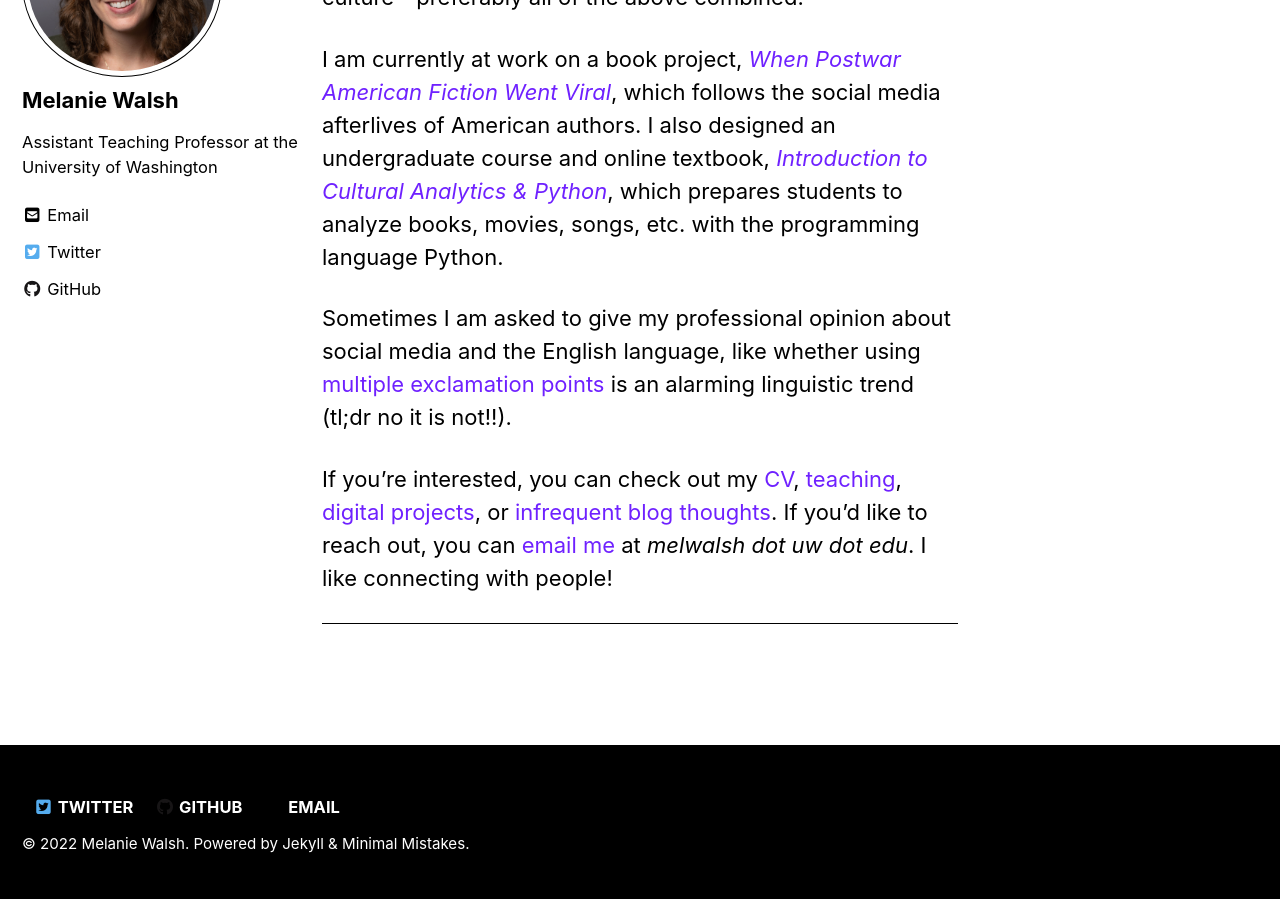
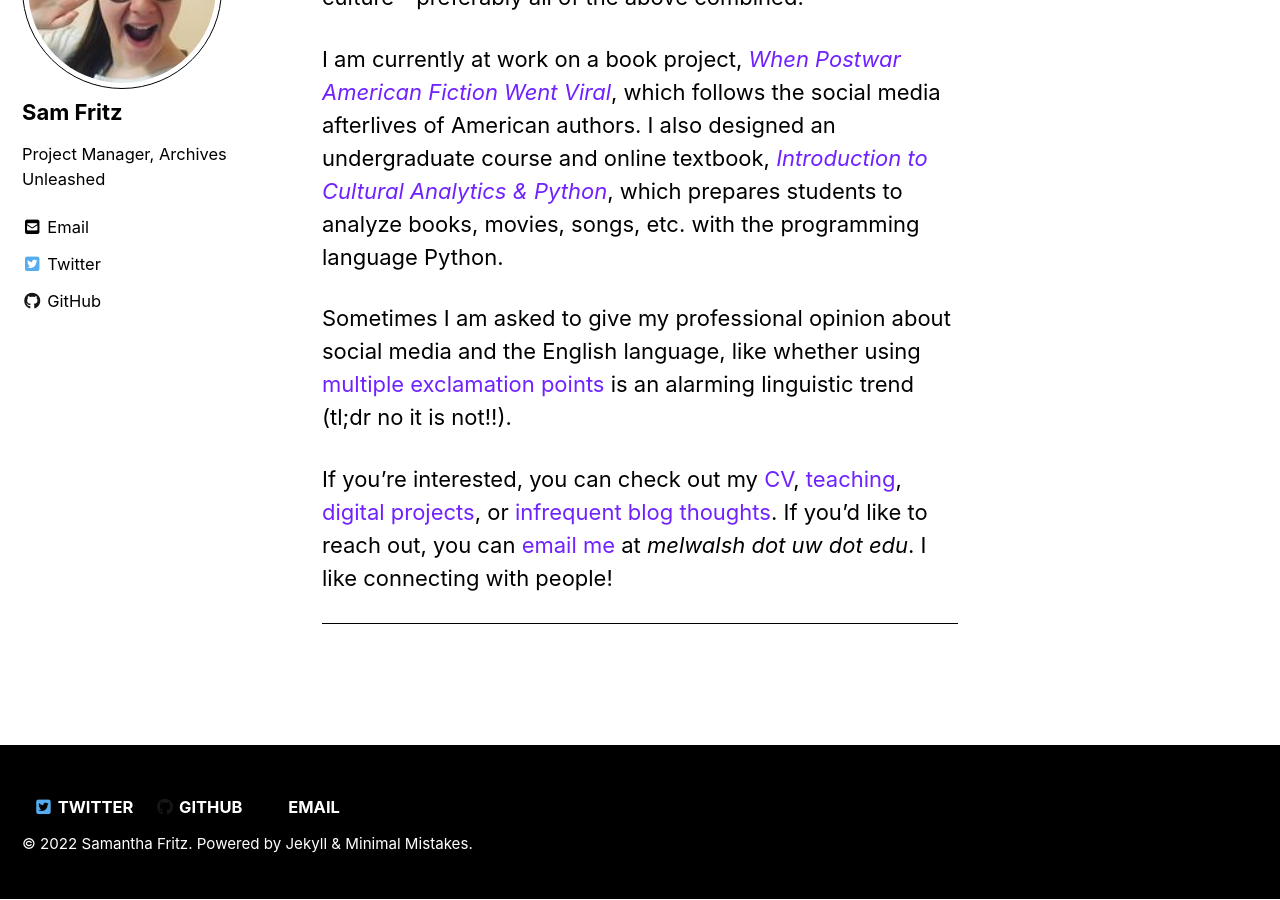
Before and after one commit to SamFritz/sfritzhold.github.io, a Jekyll site: the page built from index.md, in a window 1280 px wide and 900 px high, scrolled down 835 px. Built offline with Jekyll 4.4.1, drawn with Linux system fonts in a browser that asks for light colours; cached includes are drawn as plain includes; nearby versions of some CDN libraries; the list of posts is cut into pages by our own code; some of the changed text lies outside the part shown.

Commit message:
modifications for sam's info

```diff
--- a/_config.yml
+++ b/_config.yml
@@ -15,14 +15,14 @@ minimal_mistakes_skin    : "contrast" # "air", "aqua", "contrast", "dark", "dirt
 
 # Site Settings
 locale                   : "en-US"
-title                    : "Melanie Walsh"
+title                    : "Samantha Fritz"
 title_separator          : "-"
 subtitle                 :  ""
-name                     : "Melanie Walsh"
-description              : "Assistant Teaching Professor at UW iSchool / Digital humanities, cultural analytics, American literature, & social media"
-url                      : melaniewalsh.org
+name                     : "Samantha Fritz"
+description              : "Project Manager, Information Professional"
+url                      : samfritz.github.io
 baseurl                  : # the subpath of your site, e.g. "/blog"
-repository               : melaniewalsh
+repository               : samfritz
 teaser                   : # path of fallback teaser image, e.g. "/assets/images/500x300.png"
 logo                     : # path of logo image to display in the masthead, e.g. "/assets/images/88x88.png"
 masthead_title           : # overrides the website title displayed in the masthead, use " " for no title
@@ -31,7 +31,7 @@ words_per_minute         : 200
 comments:
   provider               : "disqus" # false (default), "disqus", "discourse", "facebook", "staticman", "staticman_v2", "utterances", "custom"
   disqus:
-    shortname            : melaniewalsh
+    shortname            : samfritz
   discourse:
     server               : # https://meta.discourse.org/t/embedding-discourse-comments-via-javascript/31963 , e.g.: meta.discourse.org
   facebook:
@@ -83,7 +83,7 @@ naver_site_verification  :
 
 # Social Sharing
 twitter:
-  username               : mellymeldubs
+  username               : samvfritz
 facebook:
   username               :
   app_id                 :
@@ -98,27 +98,27 @@ social:
 
 # Analytics
 analytics:
-  provider               : "google" # false (default), "google", "google-universal", "custom"
+  provider               : "" # false (default), "google", "google-universal", "custom"
   google:
-    tracking_id          : "UA-86905362-1"
+    tracking_id          : ""
     anonymize_ip         : # true, false (default)
 
 
 # Site Author
 author:
-  name             : "Melanie Walsh"
-  avatar           : "/images/Melanie-Walsh-Bio-Photo.png"
-  bio              : "Assistant Teaching Professor at the University of Washington"
+  name             : "Sam Fritz"
+  avatar           : "/images/fritz-bio-pic.png"
+  bio              : "Project Manager, Archives Unleashed"
   links:
     - label: "Email"
       icon: "fas fa-fw fa-envelope-square"
-      url: mailto:melwalsh@uw.edu
+      url: mailto:svefritz@gmail.com
     - label: "Twitter"
       icon: "fab fa-fw fa-twitter-square"
-      url: "https://twitter.com/mellymeldubs"
+      url: "https://twitter.com/samvfritz"
     - label: "GitHub"
       icon: "fab fa-fw fa-github"
-      url: "https://github.com/melaniewalsh/"
+      url: "https://github.com/samfritz/"
 
 
 # Site Footer
@@ -126,25 +126,19 @@ footer:
   links:
     - label: "Twitter"
       icon: "fab fa-fw fa-twitter-square"
-      url: "https://twitter.com/mellymeldubs"
+      url: "https://twitter.com/samvfritz"
     - label: "Facebook"
       icon: "fab fa-fw fa-facebook-square"
       # url:
     - label: "GitHub"
       icon: "fab fa-fw fa-github"
-      url: "https://github.com/melaniewalsh/"
-    - label: "GitLab"
-      icon: "fab fa-fw fa-gitlab"
-      # url:
-    - label: "Bitbucket"
-      icon: "fab fa-fw fa-bitbucket"
-      # url:
+      url: "https://github.com/samfritz/"
     - label: "Instagram"
       icon: "fab fa-fw fa-instagram"
       # url:
     - label: "Email"
       icon: "fas fa-fw fa-envelope-square"
-      url: mailto:melwalsh@uw.edu
+      url: mailto:svefritz@gmail.com
 
 
 # Reading Files
```
Also changed, not shown: fritz.png (added), images/fritz-bio-pic.png (added).
